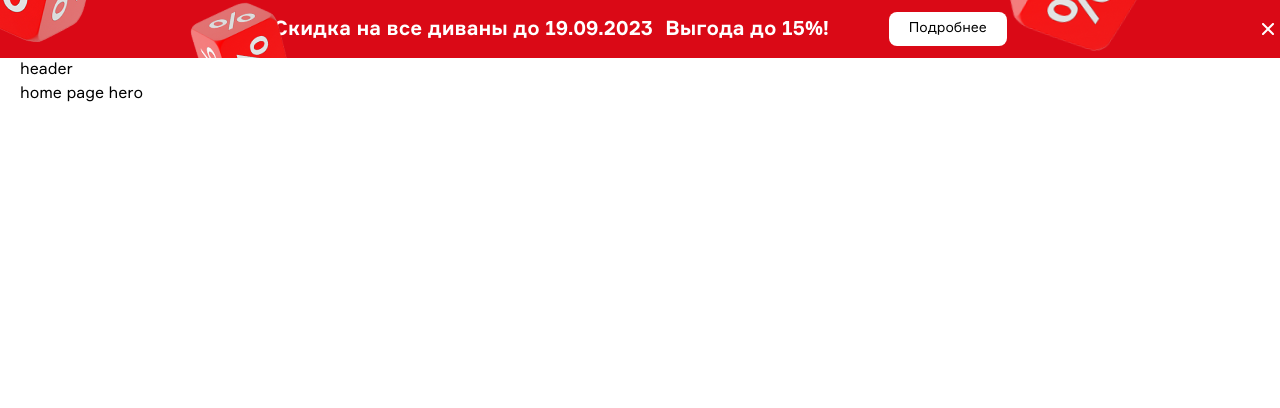
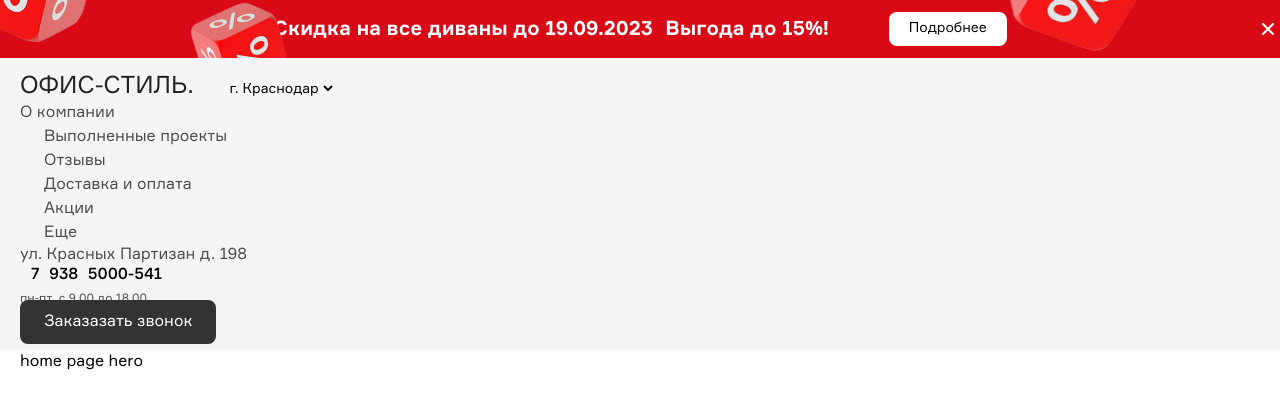
Before and after one commit to mryaxyobek/office-style, a React (Vite) app: page / in a window 1280 px wide. Shown: the top 408 px of the page. Built offline with nearby package versions, Linux system fonts and the light colour scheme.

Commit message:
added header

```diff
--- a/src/components/Header.jsx
+++ b/src/components/Header.jsx
@@ -1,13 +1,57 @@
-import React from 'react'
+import React from 'react';
+import { Link } from 'react-router-dom';
 
 const Header = () => {
     return (
-        <header className=''>
-            <div className="container">
-                header
+        <header className='py-4 bg-primary-gray-04'>
+            <div className="flex-c-b container">
+
+                {/* logo  */}
+                <div className='flex-center'>
+                    <Link to='/' className='text-primary-gray-90 text-2xl leading-25px textblack mr-8'>ОФИС-СТИЛЬ.</Link>
+                    <select className='text-14px leading-19px bg-transparent'>
+                        <option>г. Краснодар</option>
+                        <option>item 1</option>
+                        <option>item 2</option>
+                    </select>
+                </div>
+
+                {/* navbar  */}
+                <nav>
+                    <ul className="flex-center space-x-6">
+                        <li>
+                            <Link className="text-primary-gray-70 leading-17.5px" to='/'>О компании</Link>
+                        </li>
+                        <li>
+                            <Link className="text-primary-gray-70 leading-17.5px" to='/'>Выполненные проекты</Link>
+                        </li>
+                        <li>
+                            <Link className="text-primary-gray-70 leading-17.5px" to='/'>Отзывы</Link>
+                        </li>
+                        <li>
+                            <Link className="text-primary-gray-70 leading-17.5px" to='/'>Доставка и оплата</Link>
+                        </li>
+                        <li>
+                            <Link className="text-primary-gray-70 leading-17.5px" to='/'>Акции</Link>
+                        </li>
+                        <li>
+                            <Link className="text-primary-gray-70 leading-17.5px" to='/'>Еще</Link>
+                        </li>
+                    </ul>
+                </nav>
+
+                {/* last child  */}
+                <div className='flex-center'>
+                    <p className="leading-5 text-primary-gray-70 mr-16">ул. Красных Партизан д. 198</p>
+                    <div className='mr-6'>
+                        <p className="text-base leading-21px text-medium">+7 (938) 5000-541</p>
+                        <span className="inline-block text-xs text-primary-gray-70">пн-пт: с 9:00 до 18:00</span>
+                    </div>
+                    <a href="tel:+79385000541" className="bg-primary-gray-80 rounded-lg py-3.5 px-6 text-white">Заказазать звонок</a>
+                </div>
             </div>
         </header>
     )
-}
+};
 
-export default Header
+export default Header;
--- a/tailwind.config.js
+++ b/tailwind.config.js
@@ -21,20 +21,27 @@ export default {
           'warning-50': '#FFA800',
         },
       },
+
       maxWidth: {
         '1800px': '1800px',
       },
+
       fontSize: {
         '20px': '20px',
         '14px': '14px',
       },
+
       lineHeight: {
         '25px': '25px',
+        '21px': '21px',
+        '19px': '19px',
         '17.5px': '17.5px',
       },
+
       margin: {
         '60px': '60px',
       },
+
       spacing: {
         '186px': '186px',
       },
```
